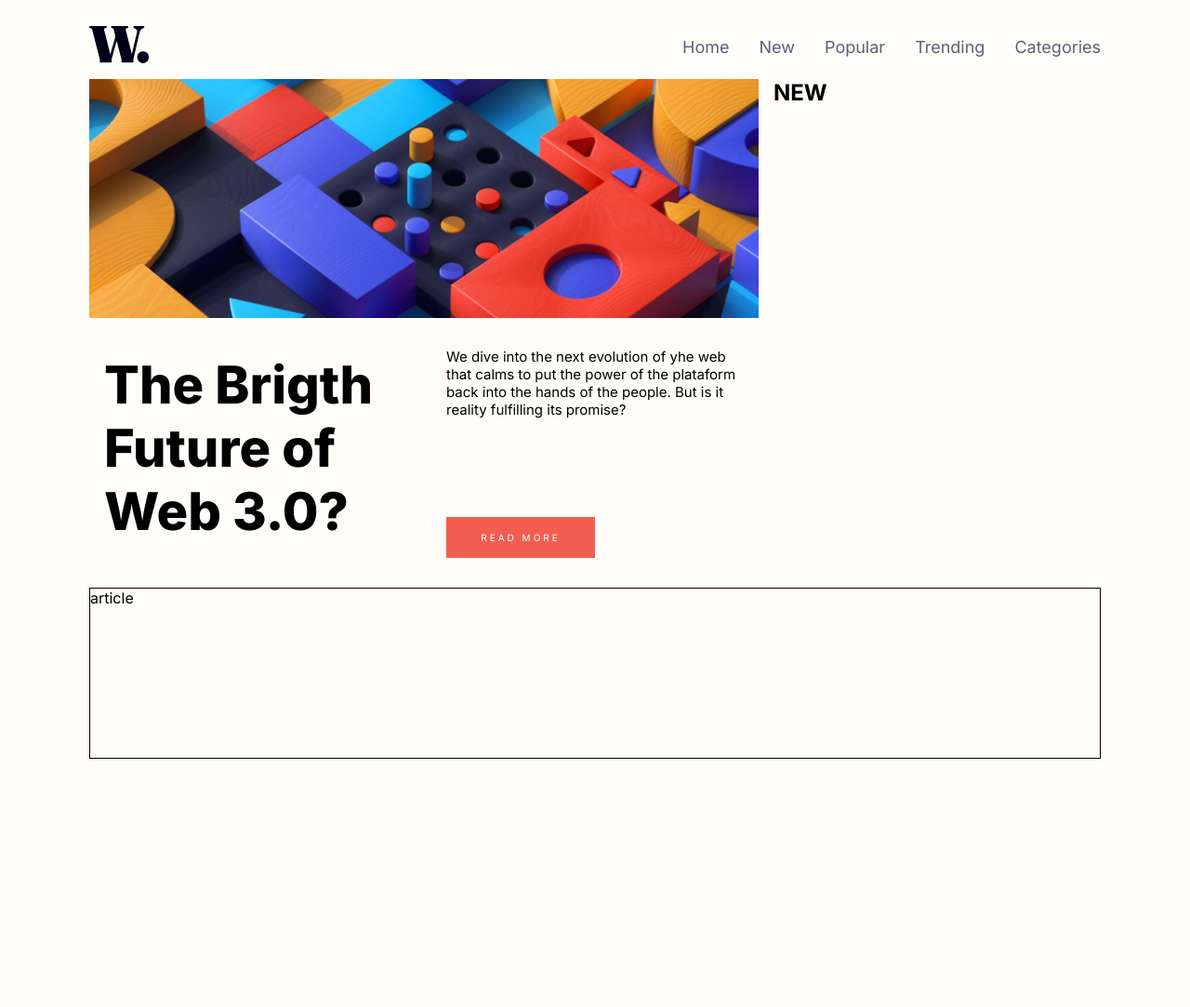
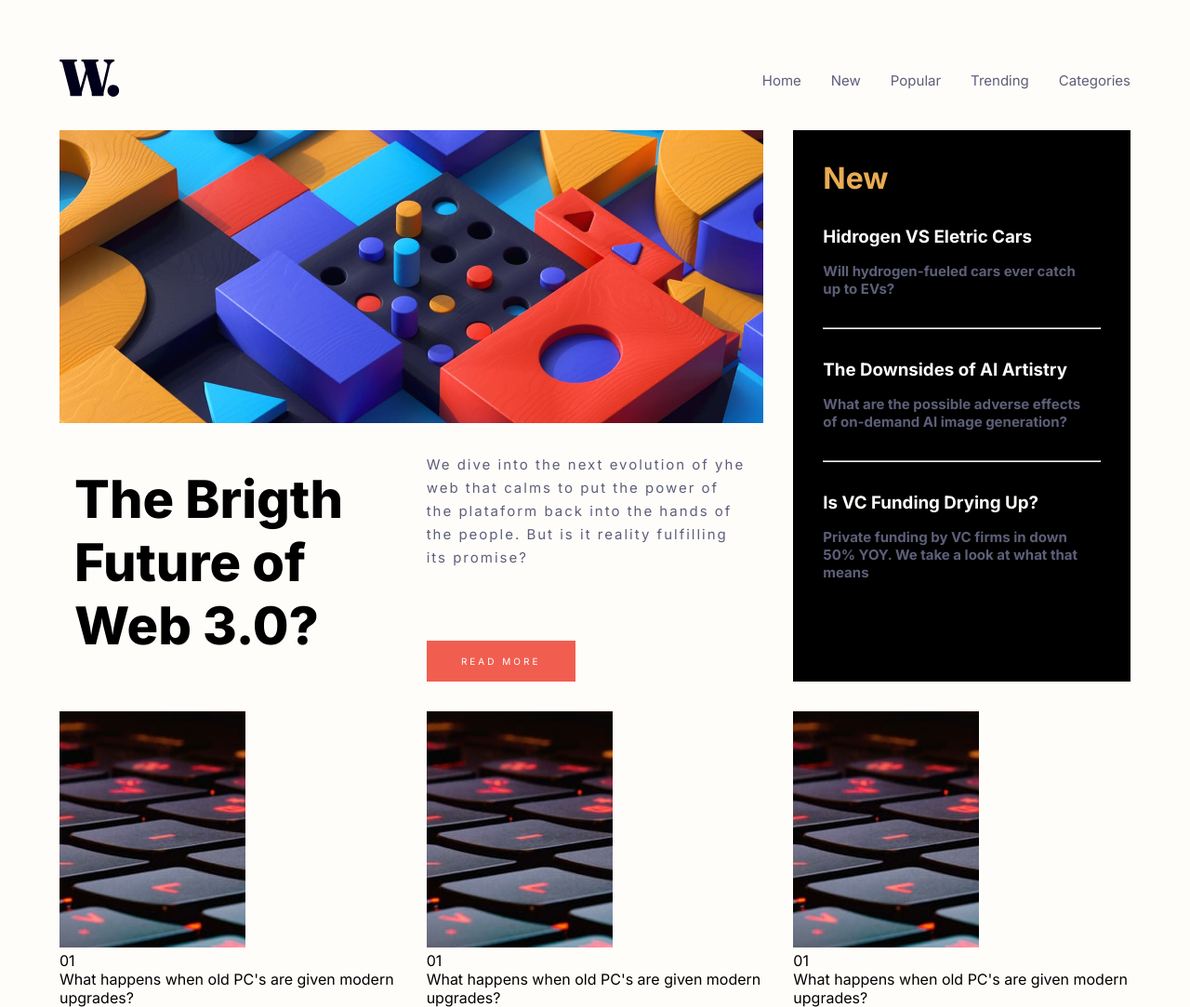
Before and after one commit to Leandro-Frota/new-homepage-main, a plain HTML site: page index.html in a window 1280 px wide. Shown: the whole page at 93% size. Before the commit the page ends 816 px from the top, so only its background shows below. Drawn offline with Linux system fonts and the light colour scheme.

Commit message:
versão 3 criado aside

```diff
--- a/assets/style.css
+++ b/assets/style.css
@@ -8,8 +8,15 @@
 
 --bg-body: hsl(36, 100%, 99%);
 --bg-btn: hsl(5, 85%, 63%);
+--bg-btn-hover: hsl(0, 0%, 0%);
+--bg-aside: hsl(0, 0%, 0%);
 
 --fc-text-primary: hsl(236, 13%, 42%);
+--fc-nav-item-hover: hsl(5, 85%, 63%);
+--fc-title-aside: hsl(35, 77%, 62%);
+--fc-title-aside-card: hsl(36, 100%, 99%);
+--fc-text-aside-card: hsl(236, 13%, 42%);
+
 
 
 --fs-nav: 18px;
@@ -24,7 +31,7 @@ body{
     display: flex;
     justify-content: center;
     align-items: center;
-    padding: 2rem 6rem;
+    padding: 4rem 4rem 4rem 4rem;
     background-color: var(--bg-body);
     font-family: 'Inter', sans-serif;
 }
@@ -35,18 +42,19 @@ body{
     height: 100%;
     display: grid;
     grid-template-columns: 1fr 1fr 1fr;
-    grid-template-rows: 5% 35% 35% 25%;
+    grid-template-rows: 0.4fr 1.2fr 1.2fr 1.2fr;
     grid-template-areas: "header header header" "mainImg mainImg aside"
-                        "mainTxtTitle mainTxtSecond aside" "article article article";
-    gap: 1rem;
+                        "mainTxtTitle mainTxtSecond aside" "article1 article2 article3";
+    gap: 2rem;
 
 
 }
 
 .cabecalho{
     grid-area: header;
+    display: flex;
+    justify-content: space-between;
     align-items: center;
-    justify-content: center;
 
 }
 
@@ -60,7 +68,11 @@ body{
     text-decoration: none;
     color: var(--fc-text-primary);
     cursor: pointer;
+    font-size: 15px;
 
+}
+.nav_item:hover{
+    color: var(--fc-nav-item-hover);
 }
 
 .nav_item_icon_burguer{
@@ -100,8 +112,12 @@ body{
     flex-direction: column;
     justify-content: space-between;
     align-items: start;
-    gap: 2rem;
-    padding: 1rem;
+    color: var(--fc-text-primary);
+    padding-right: 1rem;
+    letter-spacing: 2px;
+    line-height: 25px;
+    font-size: 15px;
+    font-weight: 300;
 }
 
 .main_text_second p{
@@ -118,24 +134,59 @@ body{
     font-weight: 300;
     letter-spacing: 3px;
     font-size: 10px;
+    cursor: pointer;
 
 }
 
+.main_text_second_btn:hover{
+    background-color: var(--bg-btn-hover);
+
+}
 .aside{
     grid-area: aside;
+    background-color: var(--bg-aside) ;
+    padding: 2rem 2rem;
 
 }
 
-.article{
-    grid-area: article;
-    border: 1px solid black;
+.aside_title{
+    font-size: 2rem;
+    color: var(--fc-title-aside) ;
+
 }
 
-.cabecalho{
-    display: flex;
-    justify-content: space-between;
+.aside_card{
+    padding-right:1rem ;
+}
+.aside_card h3{
+    color: hsl(36, 100%, 99%);
+    margin-top: 2rem;
+    margin-bottom: .5rem;
+}
+
+.aside_card p{
+    color: var(--fc-text-aside-card);
+    font-weight: 700;
+    font-size: 15px;
+    margin-top: 1rem;
+    margin-bottom: 2rem;
+}
+
+.article_card_1{
+    grid-area: article1;
 
 }
+
+.article_card_2{
+    grid-area: article2;
+
+}
+
+.article_card_3{
+    grid-area: article3;
+
+}
+
 
 @media (max-width: 1000px) {
     .nav_item{
--- a/index.html
+++ b/index.html
@@ -46,12 +46,52 @@
 
         </main>
         <aside class="aside">
-            <h2 class="aside_title">NEW</h2>
+            <h2 class="aside_title">New</h2>
+
             <div class="aside_card">
+                <h3>Hidrogen VS Eletric Cars</h3>
+                <p>Will hydrogen-fueled cars ever catch up to EVs?</p>
+            </div>
+            <hr>
+            <div class="aside_card">
+                <h3>The Downsides of AI Artistry</h3>
+                <p>What are the possible adverse effects of on-demand AI image generation? </p>
+            </div>
+            <hr>
+            <div class="aside_card">
+                <h3>Is VC Funding Drying Up?</h3>
+                <p>Private funding by VC firms in down 50% YOY. We take a look at what that means</p>
+            </div>
 
+        </aside>
+        <section class="article_card_1">
+            <div class="article_card_img">
+                <img src="assets/images/image-top-laptops.jpg" alt="imagem laptops">
             </div>
-        </aside>
-        <article class="article">article</article>
+            <div class="article_card_text">
+                <span>01</span>
+                <p>What happens when old PC's are given modern upgrades?</p>
+            </div>
+        </section>
+        <section class="article_card_2">
+            <div class="article_card_img">
+                <img src="assets/images/image-top-laptops.jpg" alt="imagem laptops">
+            </div>
+            <div class="article_card_text">
+                <span>01</span>
+                <p>What happens when old PC's are given modern upgrades?</p>
+            </div>
+        </section>
+        <section class="article_card_3">
+            <div class="article_card_img">
+                <img src="assets/images/image-top-laptops.jpg" alt="imagem laptops">
+            </div>
+            <div class="article_card_text">
+                <span>01</span>
+                <p>What happens when old PC's are given modern upgrades?</p>
+            </div>
+        </section>
+
 
     </div>
 </body>
```
